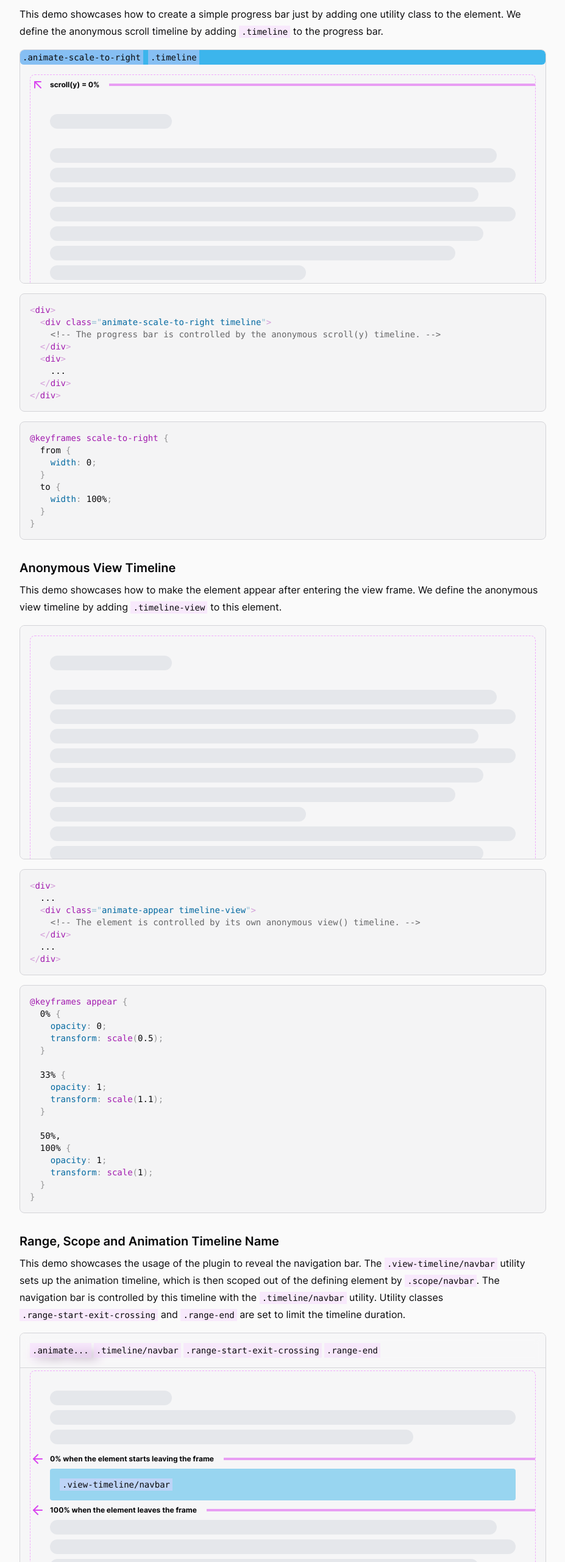
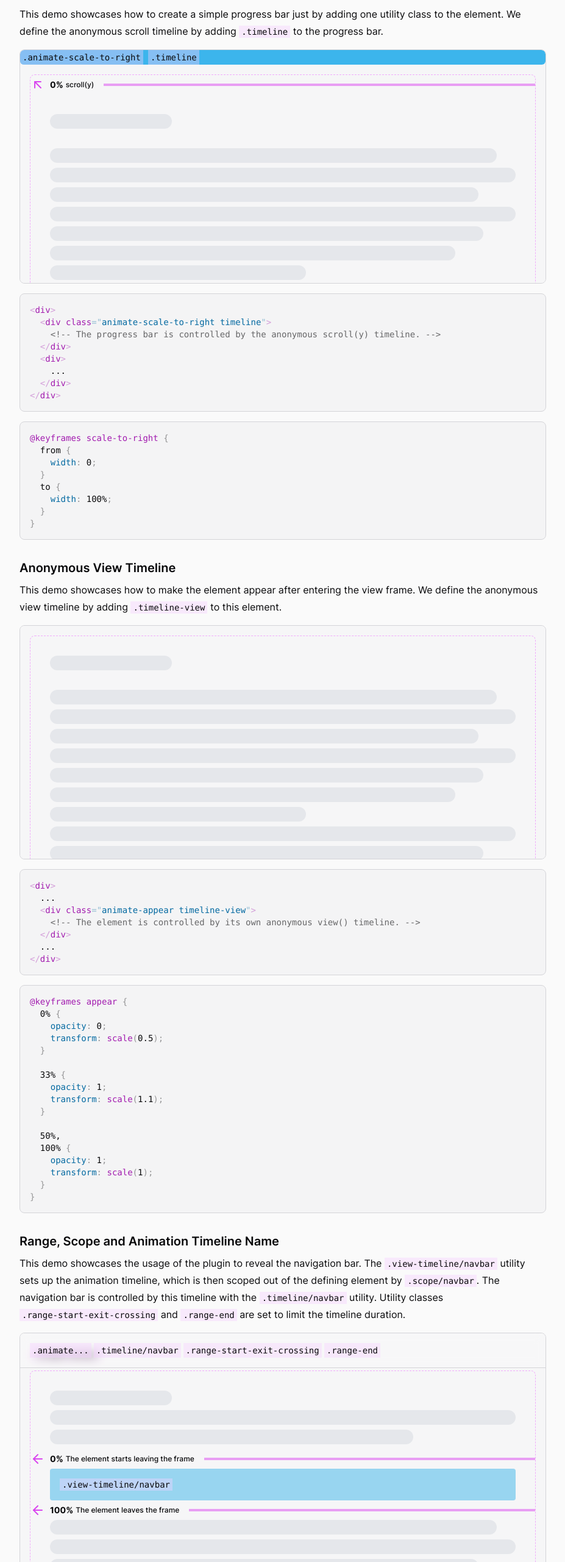
Before and after one commit to adamplesnik/tailwindcss-scroll-driven-animations, a React (Vite) app: page /usage in a window 1280 px wide. Shown: the part 1425-3986 px from the top of the page at 61% size, without its empty margins (176-1103 px from the left). Built offline with nearby package versions, Linux system fonts and the light colour scheme; what @adam.plesnik/tailwindcss-scroll-driven-animations would draw is missing.

Commit message:
Tune demo trigger line

```diff
--- a/src/demos/AppearDemo.tsx
+++ b/src/demos/AppearDemo.tsx
@@ -29,11 +29,11 @@ const AppearDemo = () => {
             <Skeleton width={width} key={key} />
           ))}
         </div>
-        <DemoTriggerLine className="" explanation="0%, the element enters the frame" />
+        <DemoTriggerLine percentage={0} explanation="The element enters the frame" />
         <div className="flex h-24 w-full animate-appear flex-wrap items-center justify-center gap-x-4 gap-y-1 rounded bg-sky-500/40 p-4 timeline-view dark:bg-fuchsia-300/60">
           <Code>.animate-appear</Code> <Code>.timeline-view</Code>
         </div>
-        <DemoTriggerLine className="" explanation="100%, the element leaves the frame" />
+        <DemoTriggerLine percentage={100} explanation="The element leaves the frame" />
         <div className="my-8">
           {skeletonCollection.map((width, key) => (
             <Skeleton width={width} key={key} />
--- a/src/demos/DemoTriggerLine.tsx
+++ b/src/demos/DemoTriggerLine.tsx
@@ -4,20 +4,24 @@ const DemoTriggerLine = ({
   className = '',
   explanation = '',
   iconClassName = '',
+  percentage = 0,
 }: DemoTriggerLineProps) => {
   return (
     <div className={'flex h-8 items-center gap-4' + (className ? ` ${className}` : '')}>
       <div className="-ml-8 w-4 text-fuchsia-500 dark:text-cyan-400">
         <ArrowLeft strokeWidth={2} className={iconClassName} />
       </div>
-      <span className="truncate text-xs font-bold">{explanation}</span>
-
+      <div className="flex items-center gap-1">
+        <span className="text-sm font-bold">{percentage}%</span>
+        <span className="truncate text-xs font-medium">{explanation}</span>
+      </div>
       <div className="-mr-8 h-1 min-w-4 flex-1 bg-fuchsia-500/50 dark:bg-cyan-500"></div>
     </div>
   )
 }
 
 export interface DemoTriggerLineProps {
+  percentage: number
   className?: string
   explanation?: string
   iconClassName?: string
--- a/src/demos/ProgressBarDemo.tsx
+++ b/src/demos/ProgressBarDemo.tsx
@@ -16,7 +16,8 @@ const ProgressBarDemo = () => {
         <DemoPlaceholderContent>
           <DemoTriggerLine
             className="-mt-8 mb-8"
-            explanation="scroll(y) = 0%"
+            percentage={0}
+            explanation="scroll(y)"
             iconClassName="rotate-45"
           />
           <Skeleton />
@@ -30,7 +31,8 @@ const ProgressBarDemo = () => {
           ))}
           <DemoTriggerLine
             className="-mb-8 mt-8"
-            explanation="scroll(y) = 100%"
+            percentage={100}
+            explanation="scroll(y)"
             iconClassName="-rotate-45"
           />
         </DemoPlaceholderContent>
--- a/src/demos/RangeDemo.tsx
+++ b/src/demos/RangeDemo.tsx
@@ -23,11 +23,11 @@ const RangeDemo = () => {
           <Skeleton />
           <Skeleton width={'100%'}></Skeleton>
           <Skeleton width={'78%'}></Skeleton>
-          <DemoTriggerLine explanation="0% when the element starts leaving the frame" />
-          <div className="w-full rounded bg-sky-500/40 p-4 view-timeline/range dark:bg-fuchsia-300/60">
+          <DemoTriggerLine percentage={0} explanation="The element starts leaving the frame" />
+          <div className="w-full rounded bg-sky-500/40 p-4 view-timeline/navbar dark:bg-fuchsia-300/60">
             <Code>.view-timeline/navbar</Code>
           </div>
-          <DemoTriggerLine explanation="100% when the element leaves the frame" />
+          <DemoTriggerLine percentage={100} explanation="The element leaves the frame" />
           <div className="mb-8">
             {skeletonCollection.map((width, key) => (
               <Skeleton width={width} key={key} />
```
